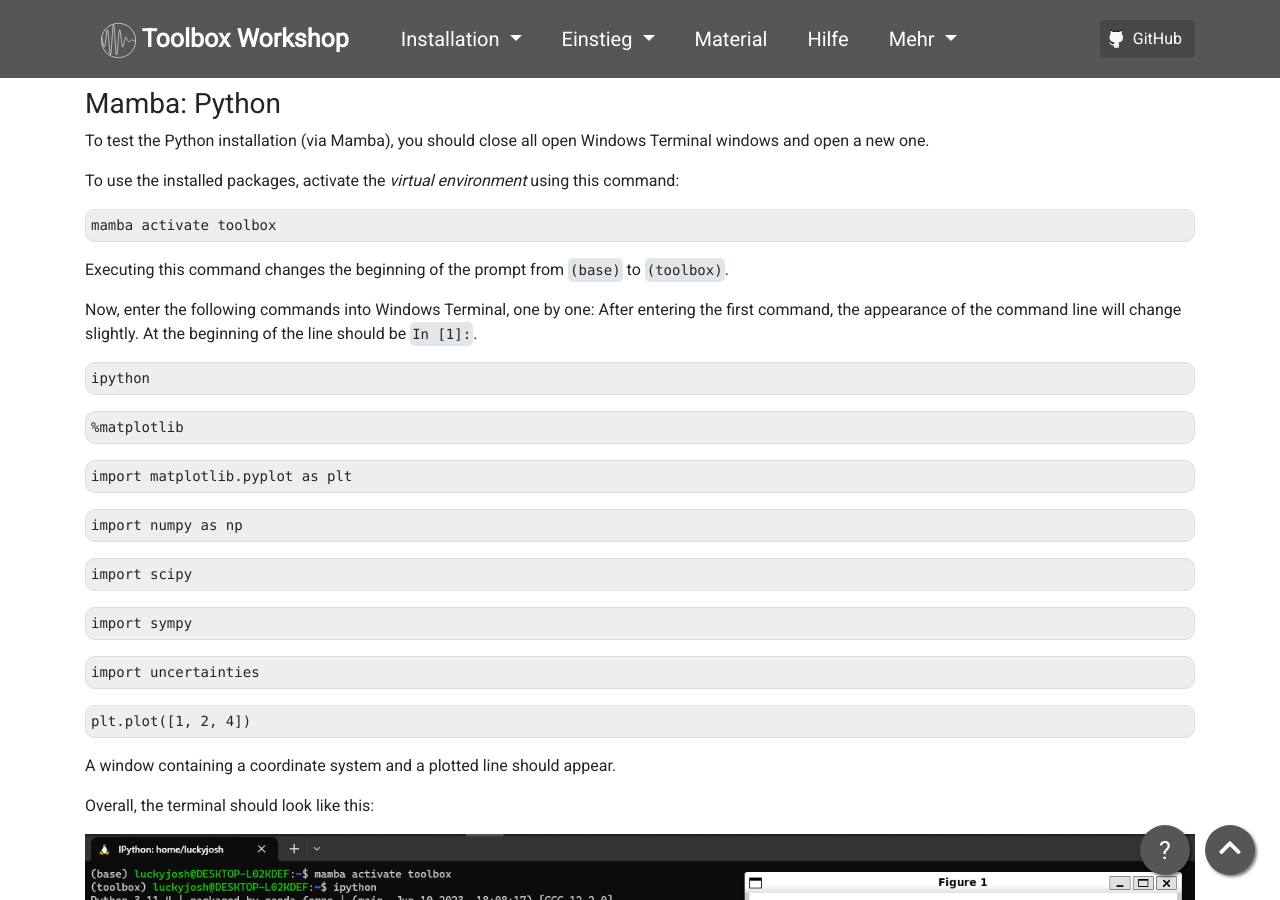
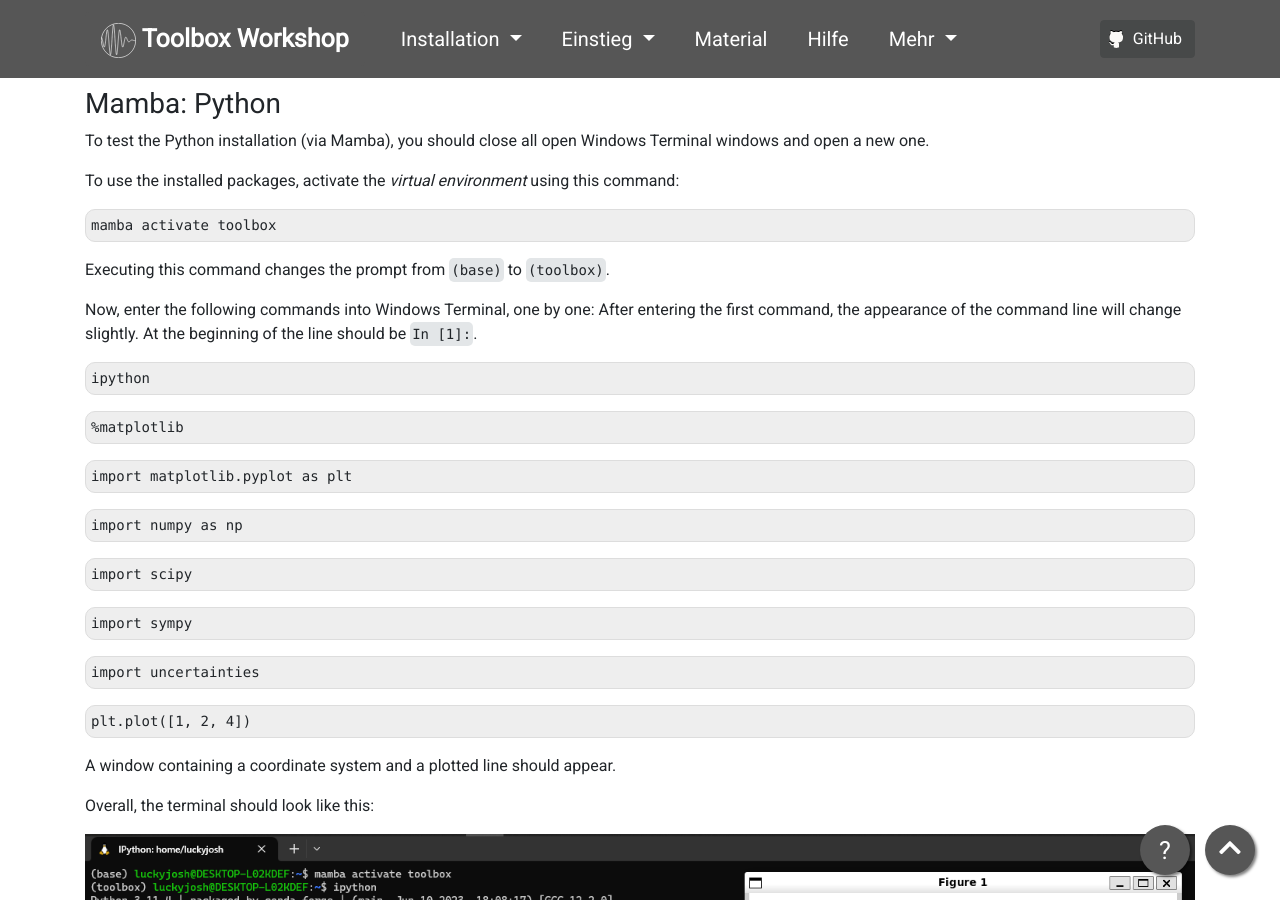
Before and after one commit to pep-dortmund/homepage-toolbox, a Jekyll site: the page built from install/windows-10_en.md, in a window 1280 px wide and 900 px high, scrolled down 31278 px. Built offline with Jekyll 4.4.1, drawn with Linux system fonts in a browser that asks for light colours; nearby versions of some CDN libraries.

Commit message:
Update windows-10_en.md

````diff
--- a/install/windows-10_en.md
+++ b/install/windows-10_en.md
@@ -757,7 +757,7 @@
 ```
 mamba activate toolbox
 ```
-Executing this command changes the beginning of the prompt from `(base)` to `(toolbox)`.
+Executing this command changes the prompt from `(base)` to `(toolbox)`.
 
 Now, enter the following commands into Windows Terminal, one by one:
 After entering the first command, the appearance of the command line will change slightly.
````
